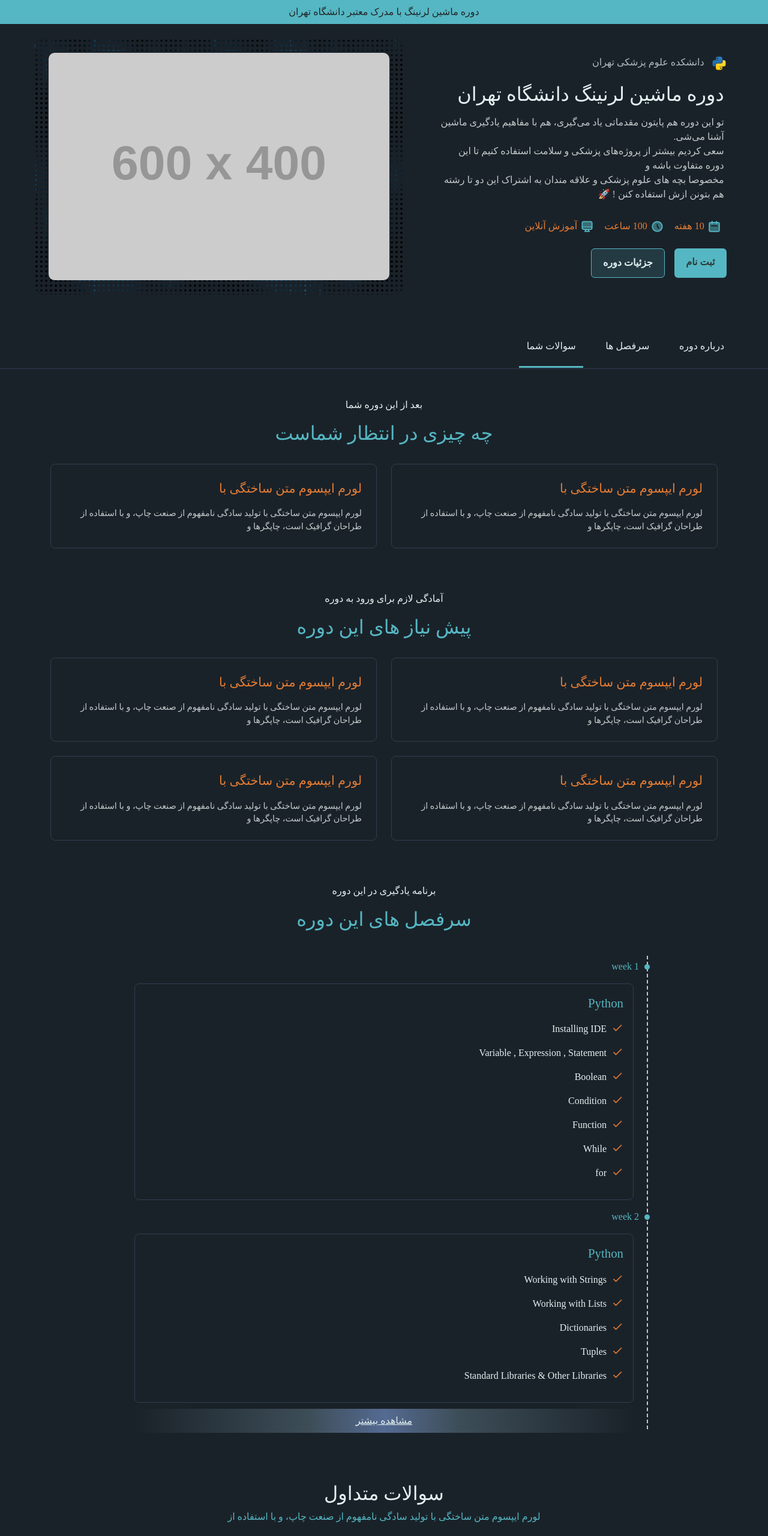
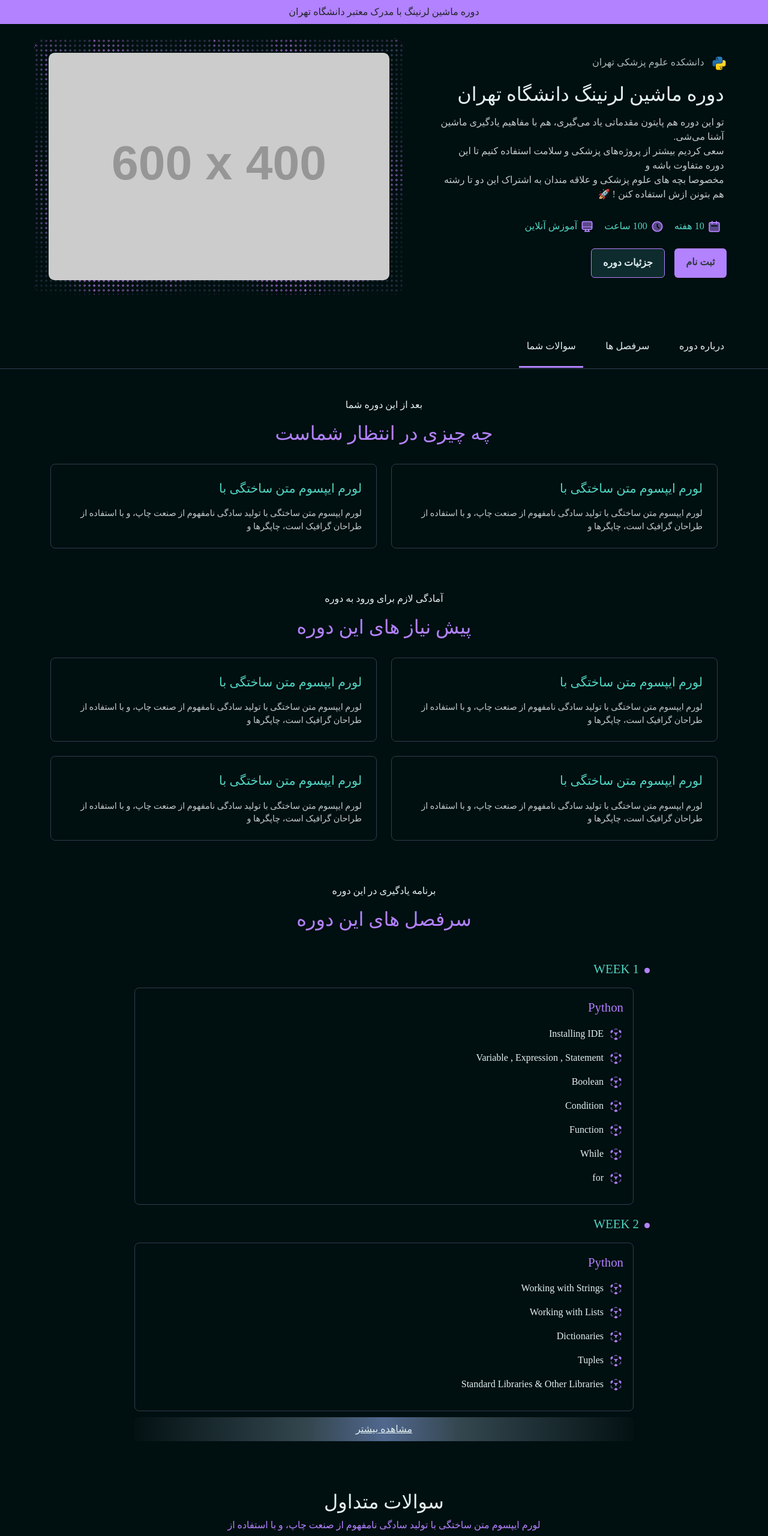
Before and after one commit to TUMS-ML/TUMS-ML.github.io, a plain HTML site: page index.html in a window 1280 px wide. Shown: the top 2560 px of the page at 60% size. Drawn offline with nearby package versions, Linux system fonts and the light colour scheme; placeholder pictures from the web are drawn by us; a web font is replaced by a local one.

Commit message:
color palette test

```diff
--- a/btn.css
+++ b/btn.css
@@ -1,5 +1,5 @@
 .bye{
-    color: #55b7c3;
+    color: #b282ff;
 }
 .btn-container {
     position: relative;
@@ -226,8 +226,8 @@
     border-radius: 6px;
     -webkit-transition: 0.4s ease-in-out;
     transition: 0.4s ease-in-out;
-    background: -webkit-gradient(linear, left top, right top, from(#55b7c3), to(#4badb9));
-    background: linear-gradient(125deg, #55b7c3 50%, #4badb9);
+    background: -webkit-gradient(linear, left top, right top, from(#b282ff), to(#4badb9));
+    background: linear-gradient(125deg, #b282ff 50%, #4badb9);
     display: -webkit-box;
     display: -ms-flexbox;
     display: flex;
--- a/script.js
+++ b/script.js
@@ -72,7 +72,7 @@ if (contentDiv && jsonData.length > 0) {
             categoryWrapper.classList.add("w-l");
 
             categoryWrapper.innerHTML = `
-                <div class="info-txt d-flex">
+                <div class="info-txt mb-3 d-flex">
                     <div class="circel-i"></div>
                     <p class="w-w">${categoryObj.time}</p>
                 </div>
@@ -88,10 +88,23 @@ if (contentDiv && jsonData.length > 0) {
                 let itemElement = document.createElement("div");
                 itemElement.classList.add("w-r");
                 itemElement.innerHTML = `
-                    <svg viewBox="0 0 24 24" focusable="false" class="" stroke-width="0">
-                        <path d="M21,7L9,19L3.5,13.5L4.91,12.09L9,16.17L19.59,5.59L21,7Z"></path>
+                    <svg class="svg-snoweb svg-theme-light" height="100" preserveaspectratio="xMidYMid meet" viewbox="0 0 100 100" width="100" x="0" xmlns="http://www.w3.org/2000/svg" y="0">
+                        <path class="svg-fill-primary" d="M56.011,38.623l-6.011,3.005-6.011-3.005c-1.977-.988-4.378-.187-5.367,1.789-.988,1.976-.187,4.379,1.789,5.367l5.589,2.794v7.328c0,2.209,1.791,4,4,4s4-1.791,4-4v-7.328l5.589-2.794c1.976-.988,2.776-3.391,1.789-5.367-.989-1.977-3.393-2.777-5.367-1.789Z">
+                        </path>
+                        <path class="svg-fill-primary" d="M85.39,30.293c-.002-.094-.01-.186-.019-.28-.01-.097-.022-.192-.038-.287-.013-.078-.027-.156-.045-.233-.019-.08-.042-.158-.066-.237-.027-.092-.058-.181-.092-.271-.033-.086-.066-.171-.105-.255-.015-.033-.022-.069-.038-.102-.017-.035-.042-.063-.061-.097-.043-.082-.09-.161-.139-.24-.051-.081-.103-.16-.159-.237-.045-.062-.09-.125-.138-.184-.054-.067-.113-.129-.172-.192-.064-.069-.13-.135-.199-.199-.061-.057-.121-.114-.185-.166-.061-.05-.125-.096-.189-.143-.078-.057-.159-.11-.241-.161-.076-.047-.151-.092-.23-.134-.036-.019-.065-.045-.101-.063l-7.9-3.9c-1.982-.978-4.38-.165-5.357,1.816-.978,1.981-.165,4.379,1.816,5.357l.634,.313-.634,.313c-1.981,.978-2.794,3.376-1.816,5.357,.697,1.412,2.115,2.23,3.59,2.23,.595,0,1.198-.133,1.768-.414l2.13-1.051v3.365c0,2.209,1.791,4,4,4s4-1.791,4-4v-9.8c0-.037-.01-.071-.011-.107Z">
+                        </path>
+                        <path class="svg-fill-primary" d="M59.589,15.022l-7.8-3.9c-1.127-.563-2.451-.563-3.578,0l-7.8,3.9c-1.976,.988-2.776,3.391-1.789,5.367,.987,1.976,3.392,2.776,5.367,1.789l6.011-3.005,6.011,3.005c.574,.287,1.185,.423,1.786,.423,1.467,0,2.88-.811,3.581-2.212,.987-1.976,.187-4.379-1.789-5.367Z" opacity=".5">
+                        </path>
+                        <path class="svg-fill-primary" d="M30.087,24.729c-.979-1.981-3.379-2.793-5.357-1.816l-7.9,3.9c-.037,.018-.066,.044-.101,.063-.079,.042-.154,.087-.231,.134-.083,.051-.163,.104-.241,.161-.064,.047-.128,.092-.189,.142-.065,.053-.125,.11-.186,.167-.069,.064-.135,.13-.2,.199-.058,.063-.117,.124-.171,.19-.049,.06-.094,.122-.14,.185-.056,.078-.109,.157-.16,.238-.049,.078-.095,.156-.138,.237-.018,.035-.044,.063-.061,.098-.016,.033-.023,.069-.038,.102-.039,.084-.072,.169-.105,.255-.034,.089-.063,.177-.091,.268-.024,.079-.048,.158-.066,.238-.018,.077-.031,.155-.045,.234-.016,.095-.028,.19-.038,.286-.009,.094-.017,.186-.019,.28,0,.037-.011,.071-.011,.108v9.8c0,2.209,1.791,4,4,4s4-1.791,4-4v-3.365l2.129,1.051c.569,.281,1.173,.414,1.768,.414,1.474,0,2.893-.819,3.59-2.23,.978-1.981,.165-4.379-1.816-5.357l-.634-.313,.634-.313c1.981-.978,2.794-3.376,1.816-5.357Z">
+                        </path>
+                        <path class="svg-fill-primary" d="M56.011,77.822l-2.011,1.005v-3.328c0-2.209-1.791-4-4-4s-4,1.791-4,4v3.328l-2.011-1.005c-1.975-.987-4.378-.187-5.366,1.789-.988,1.977-.187,4.379,1.789,5.367l7.8,3.899c.021,.01,.043,.013,.064,.023,.05,.024,.099,.053,.15,.075,.03,.013,.062,.02,.092,.032,.168,.067,.341,.123,.516,.167,.036,.009,.072,.019,.109,.027,.047,.01,.096,.017,.144,.025,.231,.042,.465,.071,.702,.072h.023c.237,0,.471-.03,.702-.072,.048-.009,.096-.015,.144-.025,.037-.008,.073-.018,.109-.027,.175-.044,.347-.099,.514-.166,.031-.012,.064-.02,.094-.033,.051-.022,.098-.05,.148-.074,.022-.01,.045-.013,.067-.024l7.8-3.899c1.976-.988,2.776-3.391,1.789-5.367-.989-1.976-3.393-2.777-5.367-1.789Z">
+                        </path>
+                        <path class="svg-fill-primary" d="M28.271,69.913l-5.671-2.8v-7.313c0-2.209-1.791-4-4-4s-4,1.791-4,4v9.8c0,1.522,.864,2.913,2.229,3.587l7.9,3.9c.569,.281,1.173,.414,1.768,.414,1.474,0,2.893-.818,3.589-2.23,.978-1.98,.165-4.379-1.815-5.357Z" opacity=".5">
+                        </path>
+                        <path class="svg-fill-primary" d="M81.4,55.8c-2.209,0-4,1.791-4,4v7.313l-5.671,2.8c-1.981,.979-2.794,3.377-1.816,5.357,.697,1.412,2.115,2.23,3.59,2.23,.595,0,1.198-.133,1.768-.414l7.9-3.9c1.365-.674,2.229-2.064,2.229-3.587v-9.8c0-2.209-1.791-4-4-4Z" opacity=".5">
+                        </path>
                     </svg>
-                    <p class="chakra-text css-12gi881">${item}</p>
+                    <p>${item}</p>
                 `;
                 itemsContainer.appendChild(itemElement);
             });
--- a/style.css
+++ b/style.css
@@ -17,15 +17,15 @@
  }
 
  body {
-     background-color: rgb(26, 34, 41);
+     background-color: rgb(0 15 16);
      font-family: "Baloo Bhaijaan 2", serif;
      overflow-x: hidden !important;
 
  }
 
  body {
-     --sb-track-color: rgb(26, 34, 41);
-     --sb-thumb-color: #55b7c3;
+     --sb-track-color: rgb(0 15 16);
+     --sb-thumb-color: #b282ff;
      --sb-size: 12px;
  }
 
@@ -64,7 +64,7 @@
  .top {
      top: 0;
      width: 100%;
-     background-color: #55b7c3;
+     background-color: #b282ff;
      height: 5vh;
      display: flex;
      align-items: center;
@@ -83,7 +83,7 @@
      width: 100%;
      padding: 1.6rem .8rem;
      border-bottom: 1px solid #2f3d51;
-     background-color: rgb(26, 34, 41);
+     background-color: rgb(0 15 16);
  }
 
  .navbar-st ul {
@@ -114,7 +114,7 @@
  }
 
  .active {
-     border-bottom: 3px solid #55b7c3;
+     border-bottom: 3px solid #b282ff;
  }
 
  /* sections */
@@ -137,7 +137,7 @@
  }
 
  .svg-fill-primary {
-     fill: #55b7c3;
+     fill: #b282ff;
  }
 
  .hero {
@@ -153,6 +153,18 @@
      display: flex;
      align-items: center;
      justify-content: center;
+ }
+
+ @media (max-width: 768px) {
+     .hero-text {
+         align-items: center !important;
+     }
+     .hero-text p{
+        text-align: center;
+     }
+     .c-data{
+        justify-content: center;
+     }
  }
 
  .container img {
@@ -171,7 +183,7 @@
      background-image: radial-gradient(circle at 50% 50%,
              #0000 0,
              #0000 2px,
-             HSL(210, 22%, 13%) 2px);
+             rgb(0 15 16) 2px);
      background-size: 8px 8px;
  }
 
@@ -179,8 +191,8 @@
      position: relative;
      width: 100%;
      height: 100%;
-     --c: rgb(44, 114, 160);
-     background-color: #000;
+     --c: rgb(215, 106, 248);
+     background-color: #030708;
      background-image: radial-gradient(4px 100px at 0px 235px, var(--c), #0000),
          radial-gradient(4px 100px at 300px 235px, var(--c), #0000),
          radial-gradient(1.5px 1.5px at 150px 117.5px, var(--c) 100%, #0000 150%),
@@ -346,7 +358,7 @@
  }
 
  .upper-text span {
-     color: #55b7c3;
+     color: #b282ff;
      margin-left: 8px;
  }
 
@@ -360,12 +372,12 @@
      display: flex;
      flex-direction: row;
      align-items: center;
-     color: #e67d33;
+     color: #50d5c3;
  }
 
  .c-info span {
      margin-left: 4px;
-     color: #55b7c3;
+     color: #b282ff;
  }
 
  .c-info p {
@@ -389,7 +401,7 @@
      text-decoration: none;
      cursor: pointer;
      color: #2e3b3b;
-     background-color: #55b7c3;
+     background-color: #b282ff;
      padding: .7rem 1.2rem;
      border-radius: 6px;
      font-weight: bold;
@@ -398,7 +410,7 @@
  .button-a:last-of-type {
      color: #e3f1f1;
      background-color: #55b6c32a;
-     border: 1px solid #55b7c3;
+     border: 1px solid #b282ff;
  }
 
  .sec {
@@ -422,7 +434,7 @@
 
  .p-b p {
      margin: 0;
-     color: #e67d33;
+     color: #50d5c3;
      font-size: 1.3rem;
  }
 
@@ -438,7 +450,7 @@
  }
 
  .c-s {
-     color: #55b7c3;
+     color: #b282ff;
  }
 
  @media screen and (min-width: 576px) {
@@ -467,7 +479,7 @@
  }
 
  .w-s {
-     color: #55b7c3;
+     color: #b282ff;
  }
 
  .w-l {
@@ -479,17 +491,7 @@
      width: 100%;
  }
 
- .w-list:after {
-     content: "";
-     height: calc(100% - 23vh);
-     width: 1px;
-     position: absolute;
-     right: 0px;
-     top: 18vh;
-     border-right: 2px dashed;
-     border-color: #c1caca;
-     z-index: 0;
- }
+
 
  .info-txt {
      position: relative;
@@ -502,7 +504,7 @@
      width: 9px;
      height: 9px;
      border-radius: 50%;
-     background-color: #55b7c3;
+     background-color: #b282ff;
      margin-left: 9px;
      z-index: 999;
  }
@@ -518,19 +520,22 @@
  }
 
  .w-w {
-     color: #55b7c3;
+     color: #50d5c3;
+     text-transform: uppercase;
+     font-size: 1.3rem;
+     margin-bottom: 0;
  }
 
  .w-tr {
      font-size: 1.3rem;
-     color: #55b7c3;
+     color: #b282ff;
  }
 
  .w-i svg {
      margin-left: 8px;
-     width: 20px;
-     height: 20px;
-     fill: #e67d33;
+     width: 25px;
+     height: 25px;
+     fill: #50d5c3;
  }
 
 
@@ -582,7 +587,7 @@
  .ls_col:after {
      font-family: "Font Awesome 5 Free";
      content: "\f107";
-     color: #e67d33;
+     color: #50d5c3;
      font-weight: bold;
      float: left;
      margin-left: 5px;
@@ -594,7 +599,7 @@
  }
 
  .ls_content {
-     color: #55b7c3;
+     color: #b282ff;
      max-height: 0;
      overflow: hidden;
      width: 800px;
@@ -650,7 +655,7 @@
      position: relative;
      width: 100%;
      height: 100%;
-     --c: rgb(44, 114, 160);
+     --c: rgb(215, 106, 248);
      background-color: #000;
      background-image: radial-gradient(4px 100px at 0px 235px, var(--c), #0000),
          radial-gradient(4px 100px at 300px 235px, var(--c), #0000),
```
